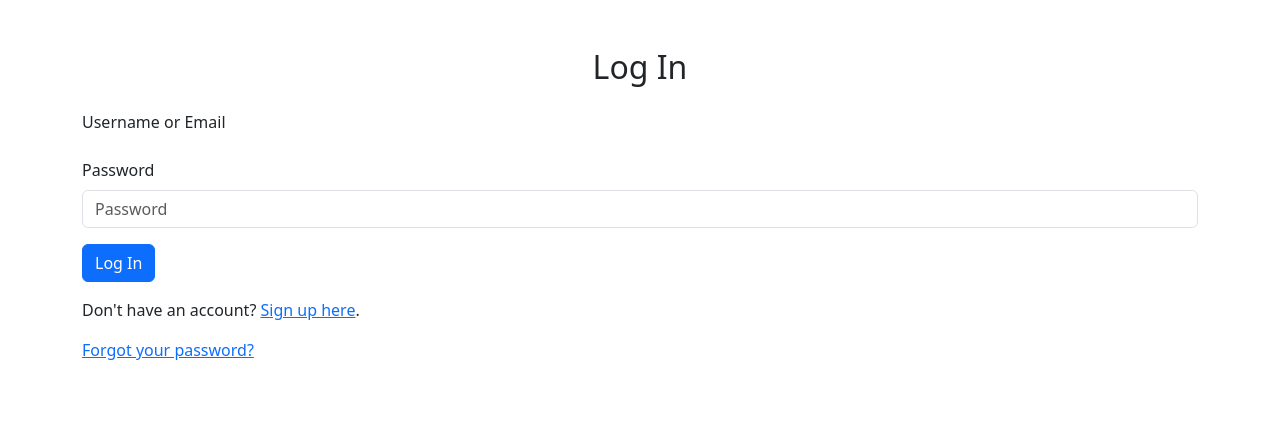
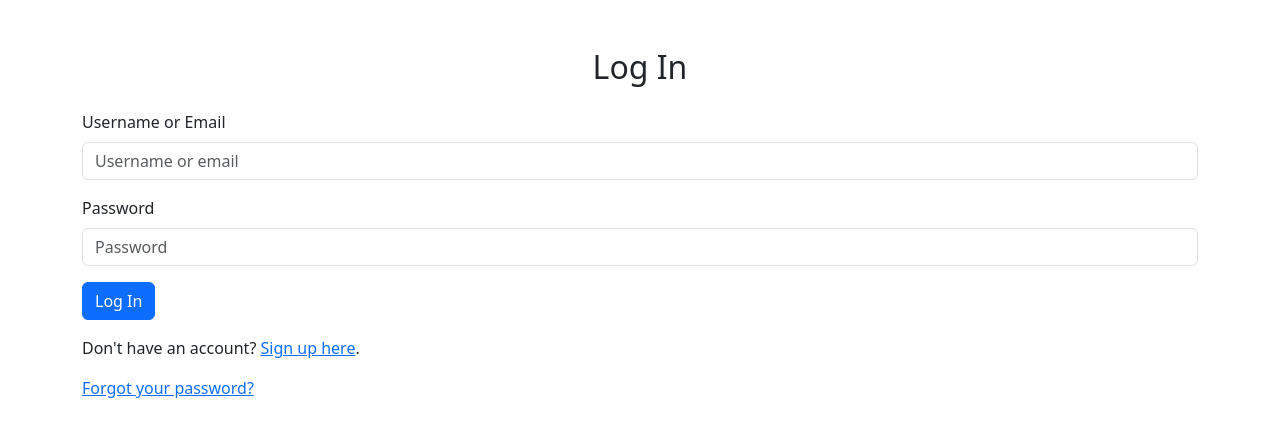
Before and after one commit to fraserivison/recipe-manager, a Django app: page /accounts/login/ in a window 1280 px wide. Shown: the top 437 px of the page. Run offline with Django 4.2, Linux system fonts and the light colour scheme; some libraries are stand-ins or nearby versions.

Commit message:
Fix username/email input label on login.html

```diff
--- a/sizzle/settings.py
+++ b/sizzle/settings.py
@@ -64,7 +64,7 @@ SITE_ID = 1
 ACCOUNT_EMAIL_VERIFICATION = 'none'  # Change to 'mandatory' after testing for email verification
 ACCOUNT_EMAIL_REQUIRED = True
 ACCOUNT_AUTHENTICATION_METHOD = 'username_email'
-ACCOUNT_USERNAME_REQUIRED = False
+ACCOUNT_USERNAME_REQUIRED = True
 LOGIN_URL = '/accounts/login/'
 LOGIN_REDIRECT_URL = '/'
 LOGOUT_REDIRECT_URL = '/'
--- a/templates/account/login.html
+++ b/templates/account/login.html
@@ -19,12 +19,13 @@
             {% endif %}
 
             <div class="mb-3">
-                <label for="username" class="form-label">Username or Email</label>
-                {{ form.username|add_class:"form-control" }}
-                {% if form.username.errors %}
-                    <div class="text-danger">{{ form.username.errors }}</div>
+                <label for="login" class="form-label">Username or Email</label>
+                {{ form.login|add_class:"form-control" }}
+                {% if form.login.errors %}
+                    <div class="text-danger">{{ form.login.errors }}</div>
                 {% endif %}
             </div>
+
             <div class="mb-3">
                 <label for="password" class="form-label">Password</label>
                 {{ form.password|add_class:"form-control" }}
```
